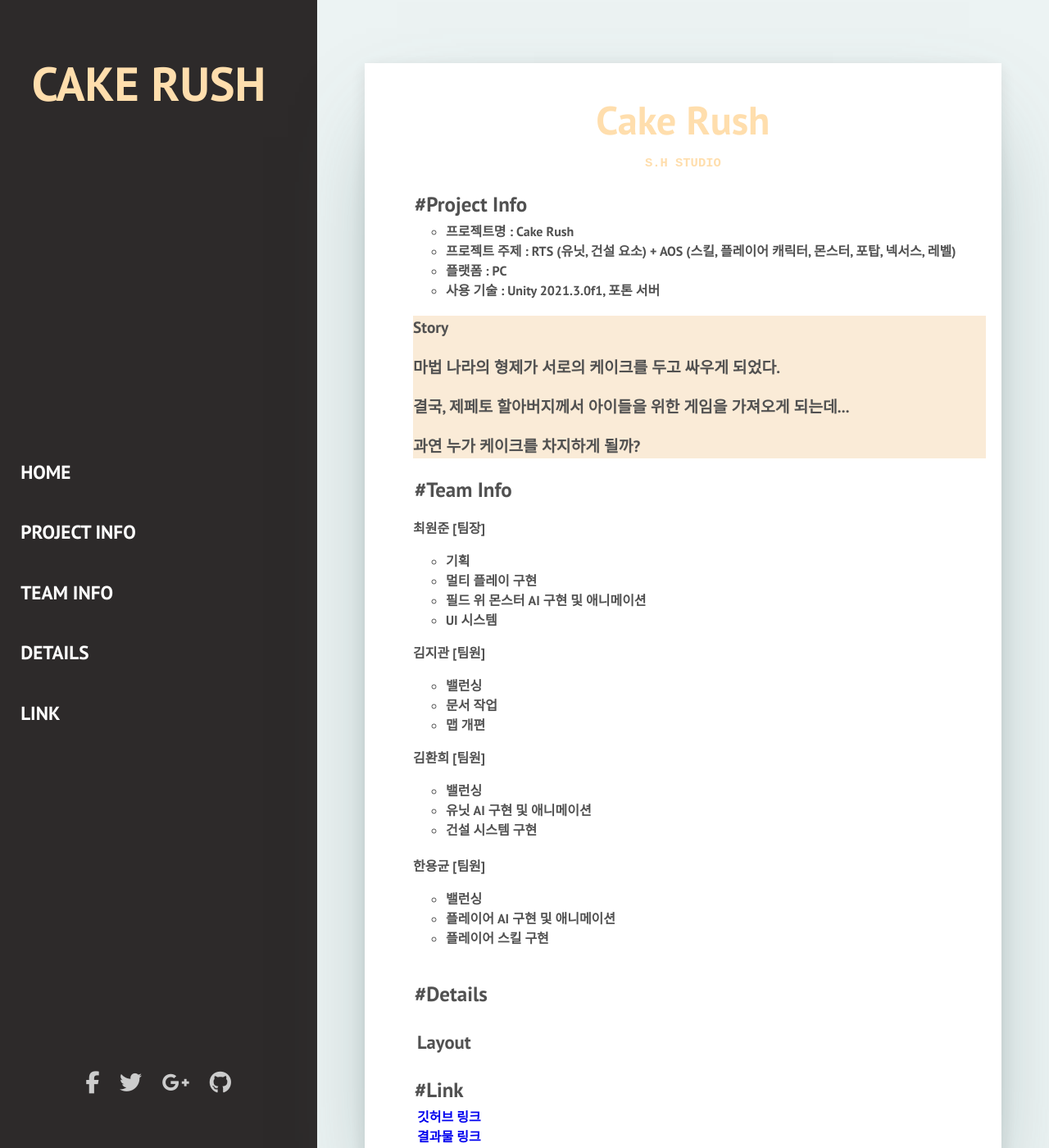
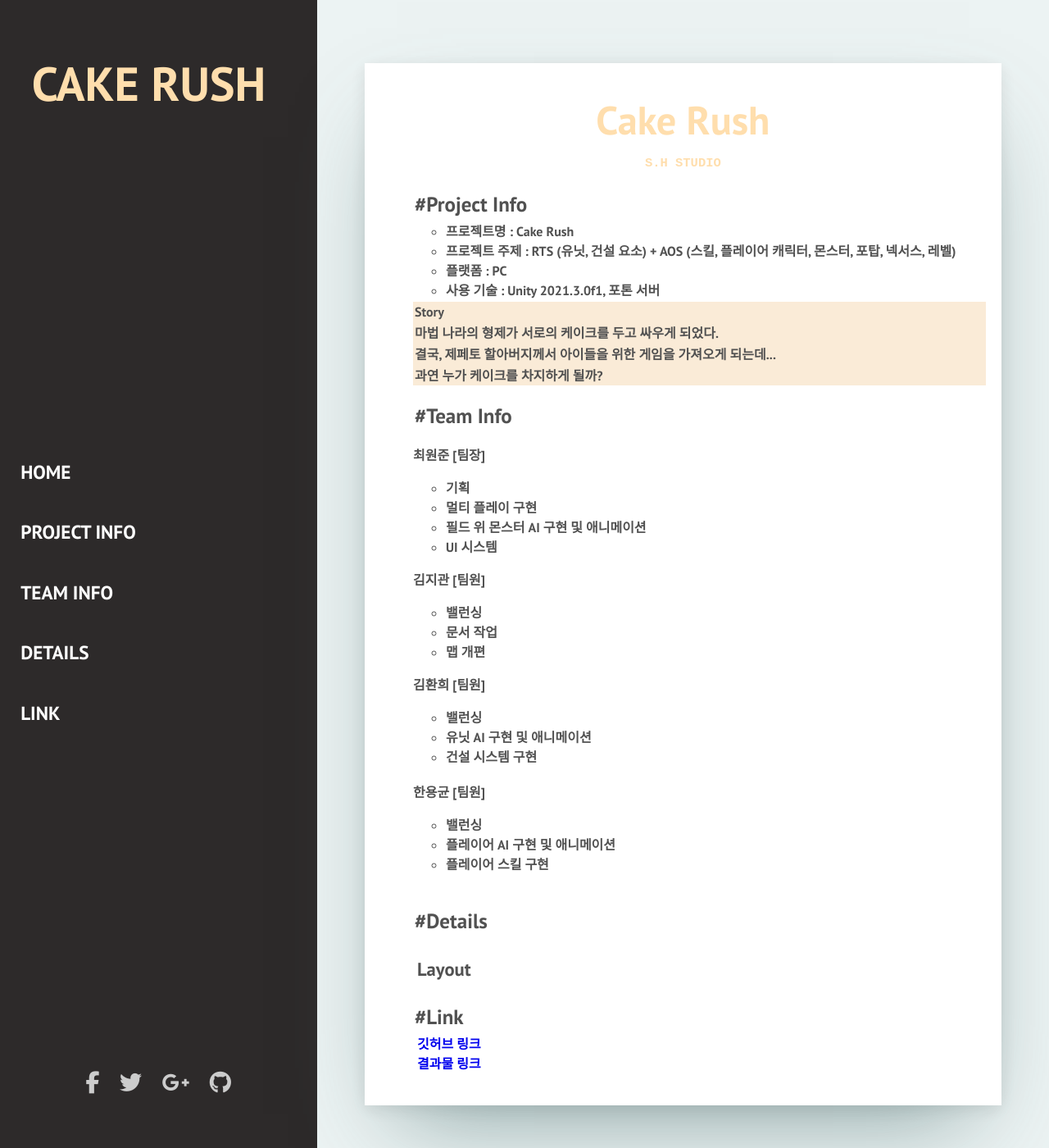
Before and after one commit to yong-gyun/Cake-Rush, a Jekyll site: the page built from index.html, in a window 1280 px wide and 1400 px high. Shown: the whole window at 82% size. Built offline with Jekyll 4.4.1, drawn with Linux system fonts in a browser that asks for light colours; nearby versions of some CDN libraries; some web fonts are replaced; library files that are not in the unit come from our copies; the list of posts is cut into pages by our own code.

Commit message:
Update index.html

```diff
--- a/index.html
+++ b/index.html
@@ -29,6 +29,12 @@ layout: default
   .story
   {
     background-color: antiquewhite;
+  }
+
+  .story > p
+  {
+    font-size: 16px;
+    margin: 2px;
   }
 </style>
 
```
